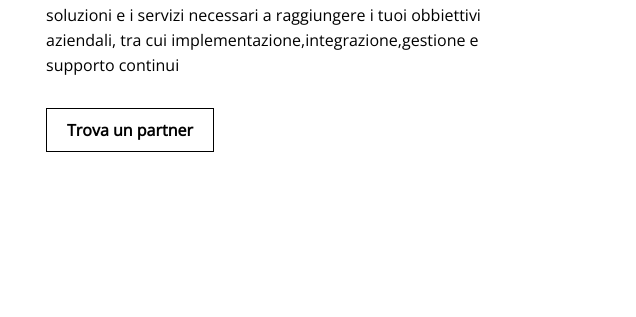
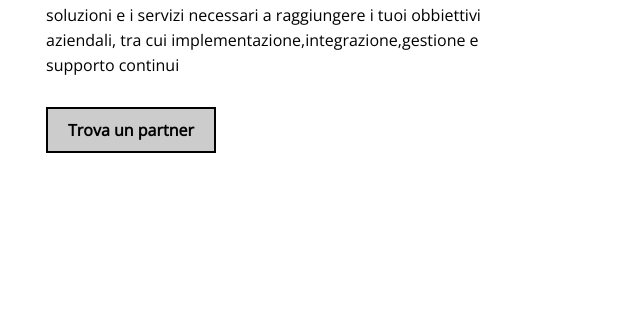
Before and after one commit to DavideLuporini/htmlcss-dropbox, a plain HTML site: page index.html in a window 1280 px wide. In both pictures the pointer is over the link "Trova un partner". Shown: the part 2549-2866 px from the top of the page, 644-1280 px from the left. Drawn offline with nearby package versions, Linux system fonts and the light colour scheme.

Commit message:
added fixes

```diff
--- a/css/style.css
+++ b/css/style.css
@@ -198,6 +198,10 @@ img , .menu-links a{
 }
 a.bgc-blue:hover{
     filter: brightness(2);
+}
+a.bgc-white:hover{
+    filter: brightness(0.8);
+    border: 2px solid black;
 }
 
 .menu-links > ul li{
@@ -673,4 +677,5 @@ div.outline:hover{
     vertical-align: middle;
     font-family: 'Font Awesome 5 Free';
     font-weight: 900;
+    margin-left: 2px;
 }
```
